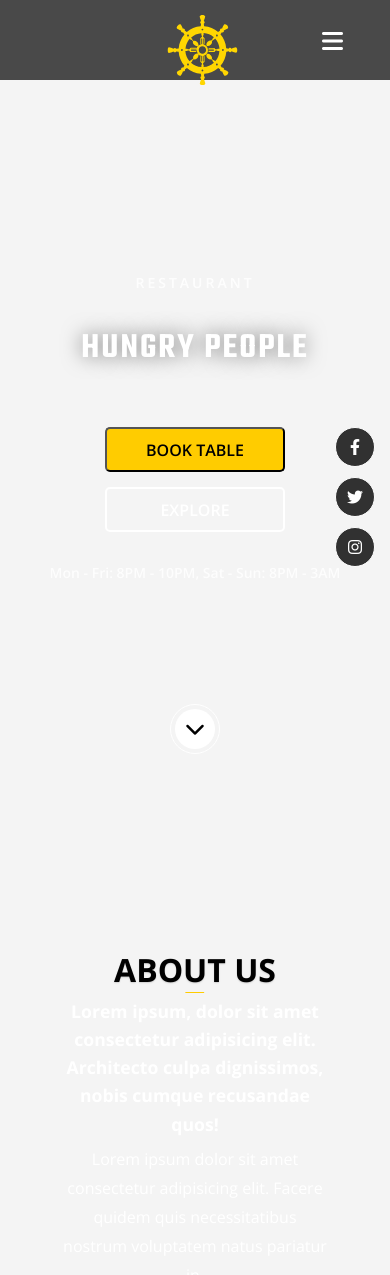
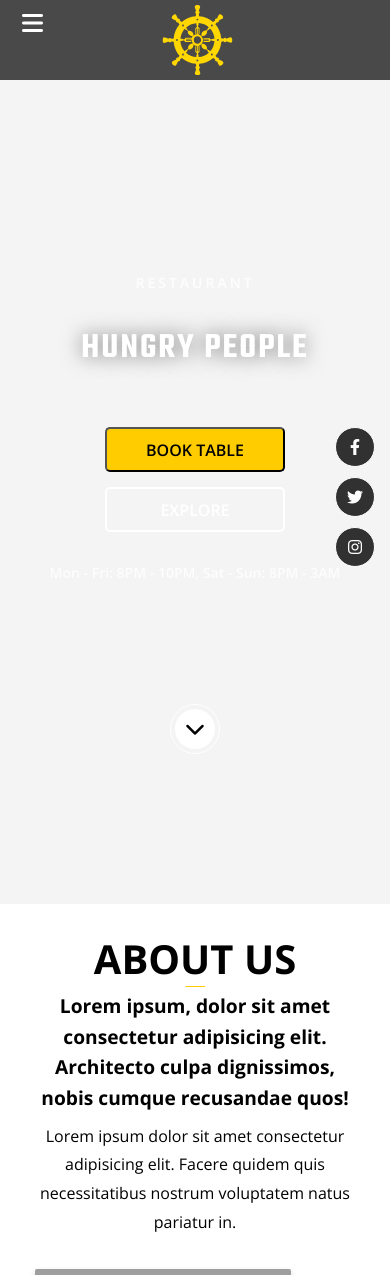
Before and after one commit to SpKillX/practice-2025-tulsu, a PHP site: page / in a window 390 px wide. Shown: the top 1275 px of the page. Run offline with PHP 8.4, Linux system fonts and the light colour scheme; some web fonts are replaced; grey boxes are pictures that could not be loaded.

Commit message:
frontend version 2

```diff
--- a/task/index.css
+++ b/task/index.css
@@ -94,20 +96,37 @@
       transition: all 0.3s ease;
     }
 
-    .navbar {
-      width: 100%;
-      padding: 0 5%;
-      height: 100%;
-      display: flex;
-      align-items: flex-end;
-      padding-bottom: 15px;
+    .navbar-nav-container {
+  display: flex;
+  width: 100%;
+  justify-content: space-between;
+  align-items: center;
+  position: relative;
 }
 
 .navbar-nav {
   display: flex;
   align-items: center;
-      justify-content: center;
-      width: 100%;
+  padding: 0;
+  margin: 0;
+  list-style: none;
+  top: 15px;
+}
+
+.navbar-nav-left {
+  position: absolute;
+  left: 0;
+  transform: translateX(calc(-50% + 550px)); /* 75px - половина ширины логотипа */
+}
+
+.navbar-nav-right {
+  position: absolute;
+  right: 0;
+  transform: translateX(calc(50% - 550px)); /* 75px - половина ширины логотипа */
+}
+
+.nav-item {
+  margin: 0 10px;
 }
 
 .nav-link {
@@ -547,6 +602,18 @@
         margin-left: auto;
         margin-right: auto;
       }
+        @media (max-width: 992px) {
+  .navbar-toggler-area {
+    position: absolute;
+    top: -25px;
+    left: -10px;
+  }
+           .mobile-logo {
+        width: 30px;
+        height: 35px;
+        top: 5px;
+      }
+    }
     }
 
     @media (max-width: 576px) {
@@ -564,20 +631,26 @@
         height: 45px;
       }
 
-      .navbar-toggler-area {
-        right: 15px;
-        top: 25px;
+
+  .navbar-collapse {
+    top: 70px;
+    max-height: calc(100vh - 70px);
+    padding: 15px 0;
+  }
+
+  .nav-link {
+    font-size: 16px !important;
+    padding: 10px 0 !important;
   }
 
       .social {
         right: 15px;
         top: 55%;
       }
-
          .mobile-logo {
-        width: 35px;
+        width: 45px;
         height: 35px;
-        top: 15px;
+        top: 5px;
       }
 
       .header--fixed .mobile-logo {
@@ -587,11 +660,22 @@
     }
 
 
+    /* About Section */
+        .about {
+      padding: 0;
+      background-color: #fff;
+      color: #000;
+      position: relative;
+      overflow: hidden;
+      font-family: 'Open Sans', sans-serif;
+    }
+
     .about__container {
       width: 100%;
-      max-width: 2400px;
+      max-width: 2000px;
       margin: 0 auto;
-      padding: 0 5vw;
+      padding: 6vw 5vw 8vw;
+      position: relative;
     }
 
     .about__content {
@@ -600,33 +684,26 @@
       align-items: center;
     }
 
+    .about__text-wrapper {
+      flex: 0 0 55%;
+      display: flex;
+      justify-content: center;
+      align-items: center;
+      padding-right: 3vw;
+    }
+
     .about__text {
-      flex: 0 0 50%;
-      padding: 0 4vw;
-      display: flex;
-      flex-direction: column;
-      justify-content: center;
-      align-items: center;
+      max-width: 600px;
       text-align: center;
-      position: relative;
-    }
-
-    .about__image {
-      flex: 0 0 50%;
-      padding: 0;
-      position: relative;
-      display: flex;
-      align-items: center;
-      justify-content: flex-end;
+      width: 100%;
     }
 
     .about__title {
-      font-size: clamp(2.5rem, 3vw, 4.5rem);
+      font-size: clamp(2.5rem, 3vw, 4rem);
       font-weight: 700;
       text-transform: uppercase;
       margin-bottom: 2vw;
       color: #000;
-      text-shadow: 0 0.2vw 0.4vw rgba(0, 0, 0, 0.15);
       position: relative;
     }
 
@@ -639,148 +716,142 @@
       width: 5vw;
       height: 0.4vw;
       background-color: #ffcc00;
-      border-radius: 0.3vw;
+      border-radius: 0.5vw;
     }
 
     .about__intro {
-      font-size: clamp(1.2rem, 1.5vw, 2rem);
+      font-size: clamp(1.2rem, 1.3vw, 1.8rem);
       font-weight: 700;
       margin-bottom: 2vw;
       line-height: 1.6;
-      max-width: 90%;
+      color: #000;
     }
 
     .about__description {
-      font-size: clamp(1rem, 1.3vw, 1.6rem);
+      font-size: clamp(1rem, 1.1vw, 1.4rem);
       line-height: 1.8;
       margin-bottom: 2vw;
-      max-width: 90%;
+      color: #000;
+    }
+
+    .about__image-wrapper {
+      flex: 0 0 45%;
+      display: flex;
+      justify-content: center;
+      align-items: center;
+      position: relative;
+      padding-left: 3vw;
+    }
+
+    .about__image {
+      width: 100%;
+      max-width: 600px;
+      height: 35vw;
+      max-height: 600px;
+      min-height: 300px;
+      position: relative;
     }
 
     .about__main-image {
       width: 100%;
-      height: 35vw;
-      max-height: 800px;
-      min-height: 400px;
+      height: 100%;
       object-fit: cover;
-      display: block;
       border-radius: 0.5vw;
       box-shadow: 0 1vw 2vw rgba(0, 0, 0, 0.2);
+      display: block;
+      position: relative;
+      z-index: 2;
     }
 
     .about__square {
       position: absolute;
       width: 20vw;
       height: 20vw;
-      max-width: 400px;
-      max-height: 400px;
+      max-width: 350px;
+      max-height: 350px;
       min-width: 200px;
       min-height: 200px;
-      border: 0.5vw solid #ffcc00;
+      border: 0.6vw solid #ffcc00;
       border-radius: 0.5vw;
-      right: -10vw;
+      right: -8vw;
       top: 50%;
       transform: translateY(-50%);
-      z-index: 2;
+      z-index: 3;
       background-color: transparent;
       box-shadow: 0.3vw 0.3vw 1vw rgba(0, 0, 0, 0.15);
     }
 
-    @media (min-width: 2000px) {
-      .about__text {
-        padding: 0 1vw;
-        flex: 0 0 55%;
-      }
+    @media (max-width: 1200px) {
+      .about__square {
+        width: 18vw;
+        height: 18vw;
+        right: -7vw;
+      }
+    }
+
+@media (max-width: 1920px) {
+.about__main-image {
+      width: 80%;
+      height: 80%;
+      object-fit: cover;
+      border-radius: 0.5vw;
+      box-shadow: 0 1vw 2vw rgba(0, 0, 0, 0.2);
+      display: block;
+      position: relative;
+      z-index: 2;
+      transform: translateY(10%);
+    }
+
+    .about__square {
+      position: absolute;
+      width: 15vw;
+      height: 15vw;
+      max-width: 200px;
+      max-height: 200px;
+      min-width: 150px;
+      min-height: 150px;
+      border: 0.6vw solid #ffcc00;
+      border-radius: 0.5vw;
+      right: -8vw;
+      top: 50%;
+      transform: translateY(-50%) translateX(-50%);
+      z-index: 3;
+      background-color: transparent;
+      box-shadow: 0.3vw 0.3vw 1vw rgba(0, 0, 0, 0.15);
+    }
+}
+
+
+    @media (max-width: 992px) {
+      .about__container {
+        padding: 8vw 5vw 10vw;
+      }
+
+      .about__text-wrapper,
+      .about__image-wrapper {
+        flex: 0 0 100%;
+        padding: 0 4vw;
+      }
+
       .about__image {
-        flex: 0 0 45%;
-      }
+        height: 50vw;
+        margin-bottom: 6vw;
+      }
+
       .about__square {
-        width: 22vw;
-        height: 22vw;
+        width: 20vw;
+        height: 20vw;
         right: -8vw;
-        border-width: 1.2vw;
-      }
-    }
-
-    @media (max-width: 1600px) {
-      .about__container {
-        max-width: 1600px;
-      }
-    }
-
-    @media (max-width: 1440px) {
-      .about__container {
-        max-width: 1400px;
-      }
-      .about__square {
-        right: -8vw;
-      }
-    }
-
-    @media (max-width: 1200px) {
-      .about__container {
-        max-width: 1140px;
-      }
-      .about__text {
-        flex: 0 0 50%;
-        padding: 0 4vw;
-      }
-      .about__image {
-        flex: 0 0 50%;
-      }
-      .about__square {
-        right: -7vw;
-      }
-    }
-
-    @media (max-width: 992px) {
-      .about {
-        padding: 8vw 0;
-      }
-      .about__container {
-        padding: 0 4vw;
-      }
-      .about__text,
-      .about__image {
-        flex: 0 0 100%;
-      }
-      .about__text {
-        padding: 0 4vw 6vw;
-      }
-      .about__main-image {
-        height: 50vw;
-      }
+        top: 80%;
+      }
+    }
+
+    @media (max-width: 768px) {
       .about__square {
         display: none;
       }
-    }
-
-    @media (max-width: 768px) {
-      .about {
-        padding: 10vw 0;
-      }
-      .about__container {
-        padding: 0 5vw;
-      }
-      .about__title {
-        font-size: clamp(2rem, 6vw, 2.5rem);
-      }
-      .about__intro {
-        font-size: clamp(1.1rem, 4vw, 1.4rem);
-      }
-    }
-
-    @media (max-width: 576px) {
-      .about {
-        padding: 12vw 0;
-      }
-      .about__container {
-        padding: 0 6vw;
-      }
-      .about__text {
-        padding: 0 6vw 8vw;
-      }
-      .about__main-image {
+
+      .about__image {
         height: 60vw;
       }
     }
@@ -1831,6 +2097,36 @@
       }
     }
 
+      @media (max-width: 1080px) {
+       .events__container {
+      position: relative;
+      z-index: 2;
+      height: 600px;
+      max-width: 1400px;
+      margin: 0 auto;
+      padding: 0 calc(var(--square-size) / 2 + 20px);
+    }
+
+
+    .events__image-container {
+      width: 70%;
+      height: 70%;
+    }
+    .events__card:first-child {
+      margin-right: 3%;
+      margin-left: 10%;
+    }
+
+    .events__card:last-child: {
+      margin-right: 10%;
+      margin-left: 15%;
+    }
+
+    .events__label-box {
+      height: 70%;
+    }
+  }
+
     @media (max-width: 992px) {
       .events__container {
         padding: 0 40px;
--- a/task/index.html
+++ b/task/index.html
@@ -13,6 +13,8 @@
   <link href="https://fonts.cdnfonts.com/css/tensor-sans" rel="stylesheet">
   <!-- Yandex Maps API -->
   <script src="https://api-maps.yandex.ru/2.1/?apikey=ваш_api_ключ&lang=ru_RU" type="text/javascript"></script>
+<link rel="stylesheet" type="text/css" href="https://cdn.jsdelivr.net/npm/slick-carousel@1.8.1/slick/slick.css"/>
+<link rel="stylesheet" type="text/css" href="https://cdn.jsdelivr.net/npm/slick-carousel@1.8.1/slick/slick-theme.css"/>
 <link rel="stylesheet" href="index.css">
 
 </head>
@@ -23,7 +25,7 @@
 
     <!-- Header -->
     <header class="header" id="main-header">
-      <!-- Mobile logo-->
+      <!-- Mobile logo -->
       <div class="mobile-logo d-lg-none">
         <div class="header__logo">
           <svg width="70" height="70" viewBox="0 0 150 150" fill="none" xmlns="http://www.w3.org/2000/svg">
@@ -52,23 +54,26 @@
     </div>
 
     <div class="collapse navbar-collapse" id="navbarNav">
-            <ul class="navbar-nav">
-              <li class="nav-item nav-item-left"><a class="nav-link" href="#">HOME</a></li>
-              <li class="nav-item nav-item-left"><a class="nav-link" href="#">ABOUT</a></li>
-              <li class="nav-item nav-item-left"><a class="nav-link" href="#">TEAM</a></li>
-              <li class="nav-item nav-item-left"><a class="nav-link" href="#">BOOKING</a></li>
+      <div class="navbar-nav-container">
+<ul class="navbar-nav navbar-nav-right">
+  <li class="nav-item"><a class="nav-link" href="#home">HOME</a></li>
+  <li class="nav-item"><a class="nav-link" href="#about">ABOUT</a></li>
+  <li class="nav-item"><a class="nav-link" href="#team">TEAM</a></li>
+  <li class="nav-item"><a class="nav-link" href="#booking">BOOKING</a></li>
+</ul>
 
-              <li class="nav-item nav-item-right"><a class="nav-link" href="#">MENU</a></li>
-              <li class="nav-item nav-item-right"><a class="nav-link" href="#">GALERIE</a></li>
-              <li class="nav-item nav-item-right"><a class="nav-link" href="#">EVENTS</a></li>
-              <li class="nav-item nav-item-right"><a class="nav-link" href="#">CONTACT</a></li>
+<ul class="navbar-nav navbar-nav-left">
+  <li class="nav-item"><a class="nav-link" href="#menu">MENU</a></li>
+  <li class="nav-item"><a class="nav-link" href="#events">EVENTS</a></li>
+  <li class="nav-item"><a class="nav-link" href="#contact">CONTACT</a></li>
+  <li class="nav-item"><a class="nav-link" href="#login">LOGIN</a></li>
 </ul>
+      </div>
     </div>
   </div>
 </nav>
     </header>
 
-    <!-- Decorative lines for desktop -->
     <div class="content-lines d-none d-lg-block">
       <div class="content-line"></div>
       <div class="content-line"></div>
@@ -78,16 +83,13 @@
     <div class="vertical-line vertical-line--right d-none d-lg-block"></div>
     <div class="vertical-line vertical-line--center d-none d-lg-block"></div>
 
-    <!-- Hero Section -->
-    <section class="hero">
+    <section class="hero" id="home">
       <div class="hero__background"></div>
 
-      <!-- Schedule (desktop) -->
       <div class="schedule d-none d-lg-block">
         <p>Mon - Fri: 8PM - 10PM, Sat - Sun: 8PM - 3AM</p>
       </div>
 
-      <!-- Hero Content -->
       <div class="hero__content">
         <h2 class="hero__subtitle">RESTAURANT</h2>
         <h1 class="hero__title">HUNGRY PEOPLE</h1>
@@ -96,12 +98,10 @@
           <button class="hero__btn hero__btn--secondary">EXPLORE</button>
         </div>
 
-        <!-- Schedule (mobile) -->
         <div class="schedule-mobile d-lg-none">
           <p>Mon - Fri: 8PM - 10PM, Sat - Sun: 8PM - 3AM</p>
         </div>
 
-        <!-- Scroll Button -->
         <div class="hero__scroll">
           <div class="hero__scroll-circle">
             <i class="fas fa-chevron-down hero__scroll-icon"></i>
@@ -109,7 +109,6 @@
         </div>
       </div>
 
-      <!-- Social Media Icons -->
       <div class="social">
         <a href="#" class="social__link"><i class="fab fa-facebook-f"></i></a>
         <a href="#" class="social__link"><i class="fab fa-twitter"></i></a>
@@ -118,25 +117,29 @@
     </section>
   </div>
 
-  <!-- About Section (from About full.txt) -->
+  <!-- About Section-->
   <section class="about" id="about">
     <div class="about__container">
       <div class="about__content">
+        <div class="about__text-wrapper">
           <div class="about__text">
-          <h2 class="about__title">About Us</h2>
+            <h2 class="about__title">About us</h2>
             <p class="about__intro">Lorem ipsum, dolor sit amet consectetur adipisicing elit. Architecto culpa dignissimos, nobis cumque recusandae quos!</p>
             <p class="about__description">Lorem ipsum dolor sit amet consectetur adipisicing elit. Facere quidem quis necessitatibus nostrum voluptatem natus pariatur in.</p>
           </div>
+        </div>
 
+        <div class="about__image-wrapper">
           <div class="about__image">
             <img src="https://sun9-23.userapi.com/impg/BYJlzXfdEyTmonp7tYyp4mEdsStqHqXLeiC6EA/KXnrwIvjVeA.jpg?size=604x604&quality=96&sign=9d9dc40da495cb679b50f2577cbdd917&c_uniq_tag=C9XmCZfogQOmf49TNP_h_23bc3m7OGPQFSo8TudUDK0&type=album" alt="Restaurant Interior" class="about__main-image">
             <div class="about__square"></div>
           </div>
         </div>
       </div>
+    </div>
   </section>
 
-  <!-- Team Section (from Team full.txt) -->
+  <!-- Team Section-->
   <section class="team" id="team">
     <div class="team__container">
       <div class="team__header">
@@ -162,14 +165,14 @@
     </div>
   </section>
 
-  <!-- Booking Section (from Booking full.txt) -->
+  <!-- Booking Section-->
   <section class="booking" id="booking">
     <div class="booking__container">
       <div class="booking__content">
         <div class="booking__form-wrapper">
           <h2 class="booking__title">Book a Table</h2>
 
-          <form class="booking__form" action="#" method="POST">
+	<form id="bookingForm" class="booking__form">
                      <div class="booking__input-group">
               <input type="text" id="name" class="booking__input" placeholder="Name" required>
               <input type="email" id="email" class="booking__input" placeholder="Email" required>
@@ -189,7 +192,7 @@
               <input type="date" id="date" class="booking__input" placeholder="Date (mm/dd)" required>
               <select id="time" class="booking__input" required>
                 <option value="" disabled selected>Time</option>
-                <option value="12:00 PM">12:00 PM</option>
+                <option value="12:00 PM">12:00 M</option>
                 <option value="1:00 PM">1:00 PM</option>
                 <option value="2:00 PM">2:00 PM</option>
                 <option value="3:00 PM">3:00 PM</option>
@@ -200,6 +203,7 @@
                 <option value="8:00 PM">8:00 PM</option>
               </select>
             </div>
+             <div id="messageContainer"></div>
   <button type="submit" class="booking__btn">BOOK NOW</button>
 </form>
         </div>
@@ -216,7 +220,7 @@
     </div>
   </section>
 
-  <!-- Specialties Section (from specialties full.txt) -->
+  <!-- Specialties Section-->
   <section class="specialties" id="specialties">
     <div class="specialties__container">
       <div class="specialties__header">
@@ -295,7 +299,7 @@
     </div>
   </section>
 
-  <!-- Menu Section (from Menu full.txt) -->
+  <!-- Menu Section-->
   <section class="menu" id="menu">
     <div class="container">
       <div class="menu__header">
@@ -600,7 +604,7 @@
     </div>
   </section>
 
-  <section class="events">
+  <section class="events" id="events">
     <div class="events__overlay"></div>
     <div class="container events__container">
       <div class="events__header">
@@ -655,7 +659,7 @@
   </section>
 
   <!-- Contact Section -->
-  <section class="contact">
+  <section class="contact" id="contact">
     <div class="container">
       <div class="contact__header">
         <h2 class="contact__title">CONTACT US</h2>
@@ -705,10 +709,14 @@
     </div>
   </footer>
 
+  <!-- Bootstrap JS Bundle with Popper -->
   <script src="https://cdn.jsdelivr.net/npm/bootstrap@5.3.0/dist/js/bootstrap.bundle.min.js"></script>
+<script src="https://code.jquery.com/jquery-3.6.0.min.js"></script>
+<script src="https://cdn.jsdelivr.net/npm/slick-carousel@1.8.1/slick/slick.min.js"></script>
 <script src="map.js"></script>
 <script src="scroll.js"></script>
 
 
+
 </body>
 </html>
--- a/task/map.js
+++ b/task/map.js
@@ -2,7 +2,7 @@
 
     function init() {
       var myMap = new ymaps.Map("map", {
-        center: [54.193122, 37.617348],
+        center: [54.183528, 37.611320],
         zoom: 16,
         controls: ['zoomControl']
       });
```
Also changed, not shown: other parts of task/index.css (+250 -16 lines). Lines whose indentation alone changed are shown as unchanged.
